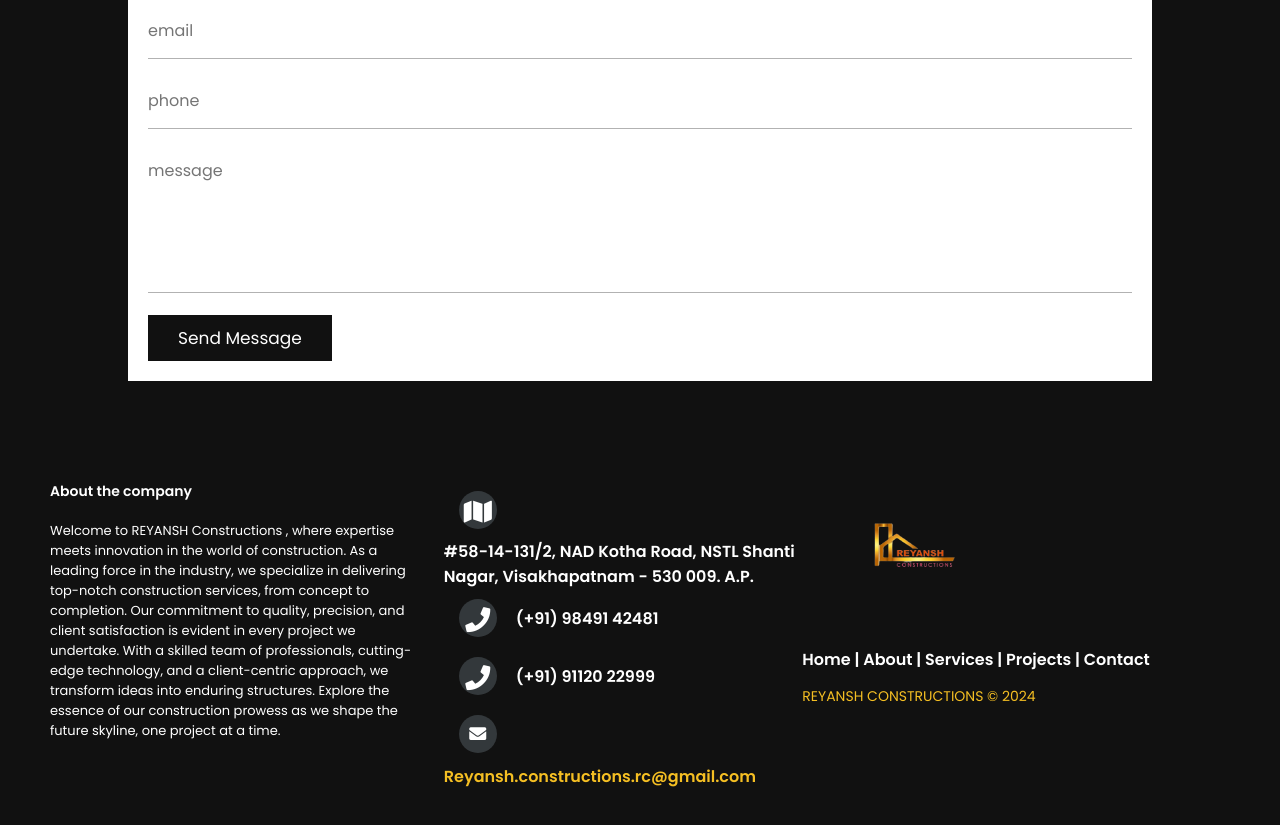
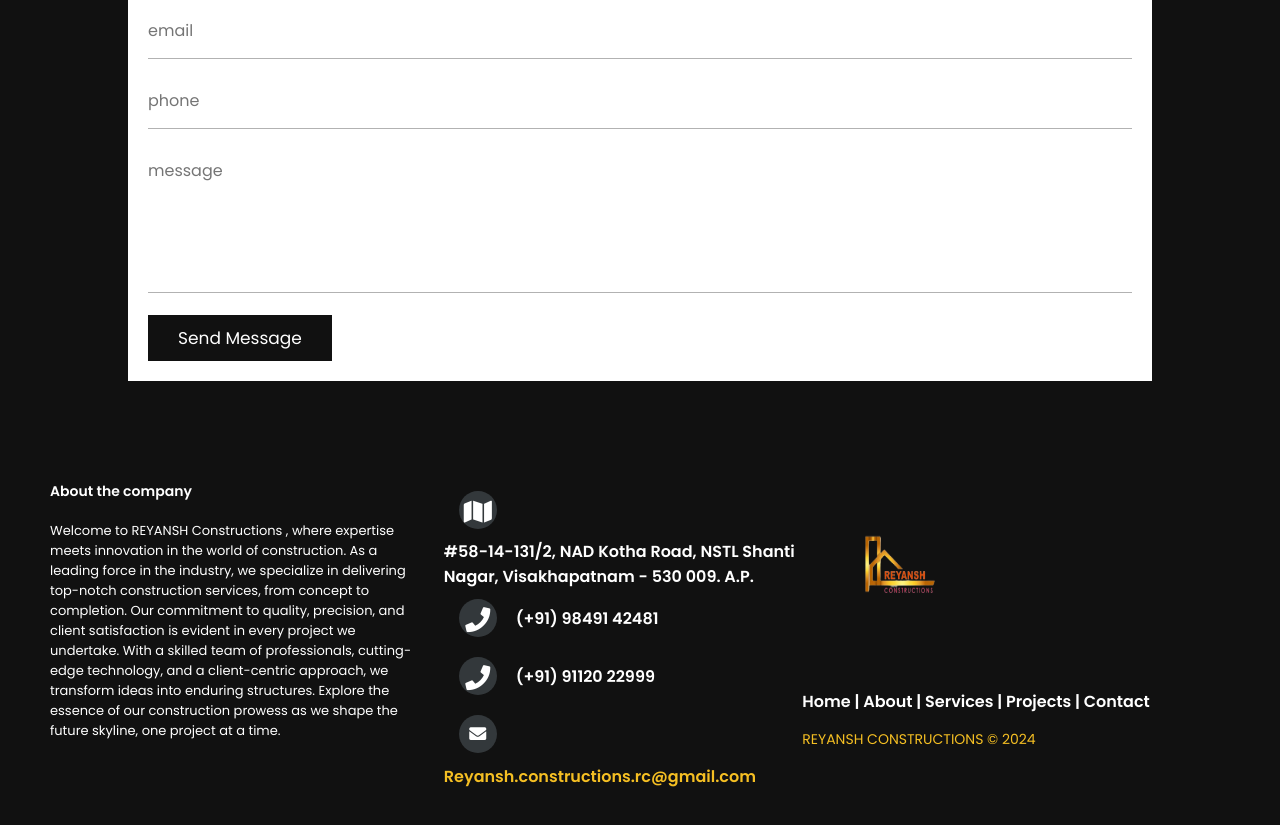
Before and after one commit to praveenakamrshadow/Reyansh-Constructions, a plain HTML site: page index.html in a window 1280 px wide. Shown: the part 6366-7191 px from the top of the page. Drawn offline with nearby package versions, Linux system fonts and the light colour scheme; some packages are replaced by stand-ins of ours; a script that the page names is missing.

Commit message:
logo size increased in footer

```diff
--- a/index.html
+++ b/index.html
@@ -653,7 +653,7 @@
                 </div>
             </div>
             <div class="footer-right col-md-4 col-sm-6">
-                <img src="./images/logo.png" width="50%" height="50%" />
+                <img src="./images/logo.png" width="180px" height="180px" />
                 <p class="menu">
                     <a href="#home"> Home</a> | <a href="#about"> About</a> |
                     <a href="#services"> Services</a> |
```
